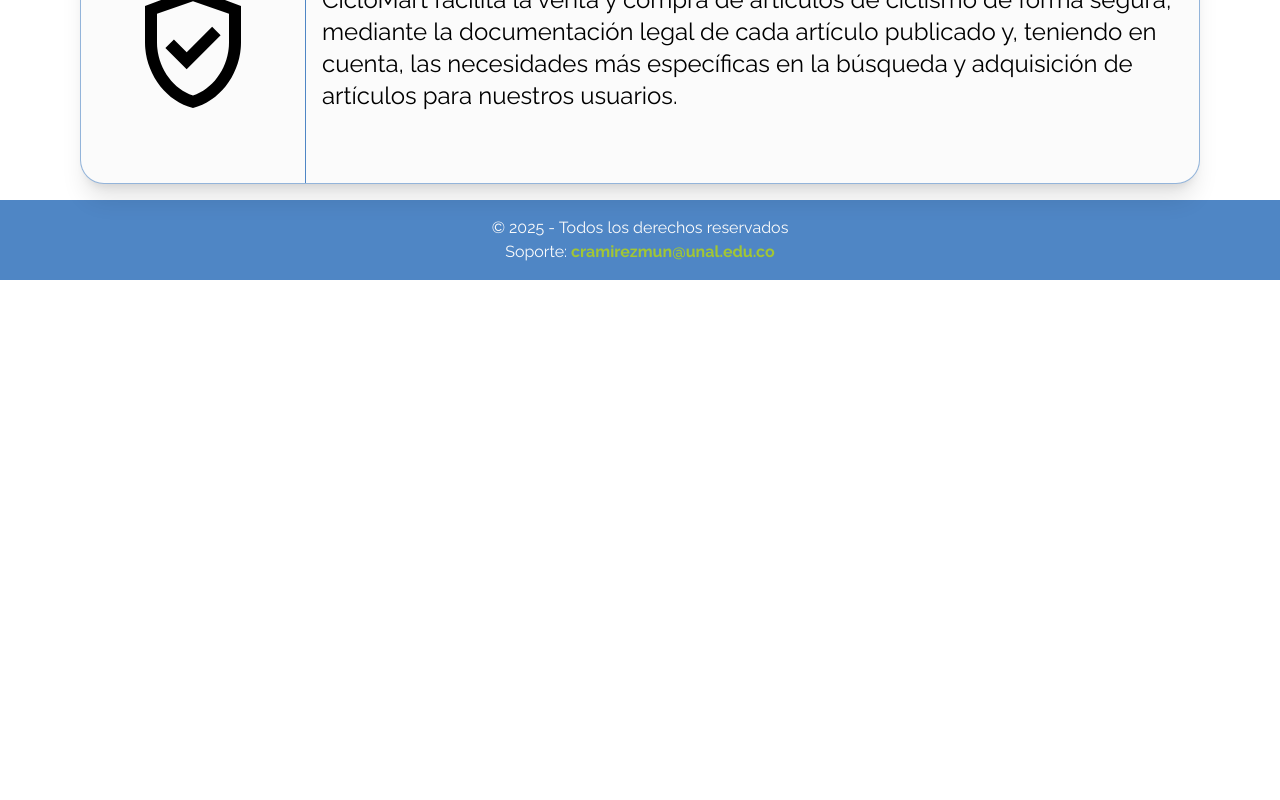
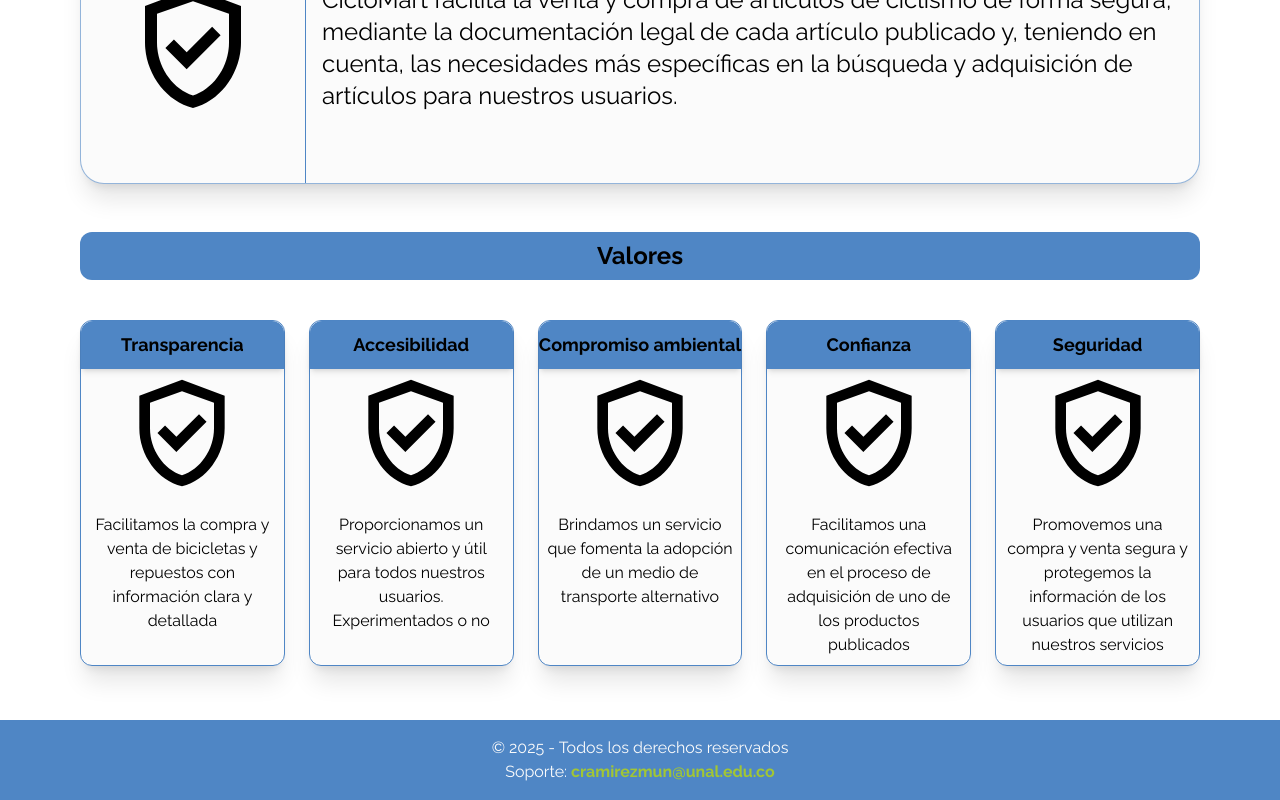
Before and after one commit to w1sec0d/ciclomart_frontend, a React (Vite) app: page /conocenos in a window 1280 px wide. Shown: the part 968-1768 px from the top of the page. Before the commit the page ends 1248 px from the top, so only its background shows below. Built offline with nearby package versions, Linux system fonts and the light colour scheme; no server answers; what @mercadopago/sdk-react would draw is missing.

Commit message:
Termina diseño vista conocenos y adapta información sin iconos

```diff
--- /dev/null
+++ b/src/components/Conocenos/ValueCard.jsx
@@ -0,0 +1,15 @@
+const ValueCard = ({ title, children, Icon }) => {
+  return (
+    <div className="h-full w-full bg-white rounded-xl shadow-xl flex flex-col items-center border border-primary">
+      <div className="bg-primary w-full h-12 rounded-t-xl flex items-center justify-center shadow-md ">
+        <h3 className="font-bold text-lg">{title}</h3>
+      </div>
+      <div>
+        <Icon style={{ fontSize: '8rem' }} />
+      </div>
+      <p className="mt-4 text-center m-2">{children}</p>
+    </div>
+  )
+}
+
+export default ValueCard
--- a/src/pages/Conocenos.jsx
+++ b/src/pages/Conocenos.jsx
@@ -1,5 +1,6 @@
 //Componentes
 import Philosophy from '../components/Conocenos/Philosophy'
+import ValueCard from '../components/Conocenos/ValueCard'
 
 //Iconos
 import Security from '@mui/icons-material/GppGoodOutlined'
@@ -57,6 +58,34 @@ const Conocenos = () => {
           adquisición de artículos para nuestros usuarios.
         </p>
       </Philosophy>
+
+      <div className="h-12 w-full bg-primary flex items-center justify-center mt-8 rounded-xl">
+        <h2 className="font-bold text-2xl">Valores</h2>
+      </div>
+
+      {/*Valores */}
+      <div className="grid grid-cols-5 gap-6 h-80 mt-10 mb-20">
+        <ValueCard title={'Transparencia'} Icon={Security}>
+          Facilitamos la compra y venta de bicicletas y repuestos con
+          información clara y detallada
+        </ValueCard>
+        <ValueCard title={'Accesibilidad'} Icon={Security}>
+          Proporcionamos un servicio abierto y útil para todos nuestros
+          usuarios. Experimentados o no
+        </ValueCard>
+        <ValueCard title={'Compromiso ambiental'} Icon={Security}>
+          Brindamos un servicio que fomenta la adopción de un medio de
+          transporte alternativo
+        </ValueCard>
+        <ValueCard title={'Confianza'} Icon={Security}>
+          Facilitamos una comunicación efectiva en el proceso de adquisición de
+          uno de los productos publicados
+        </ValueCard>
+        <ValueCard title={'Seguridad'} Icon={Security}>
+          Promovemos una compra y venta segura y protegemos la información de
+          los usuarios que utilizan nuestros servicios
+        </ValueCard>
+      </div>
     </div>
   )
 }
```
